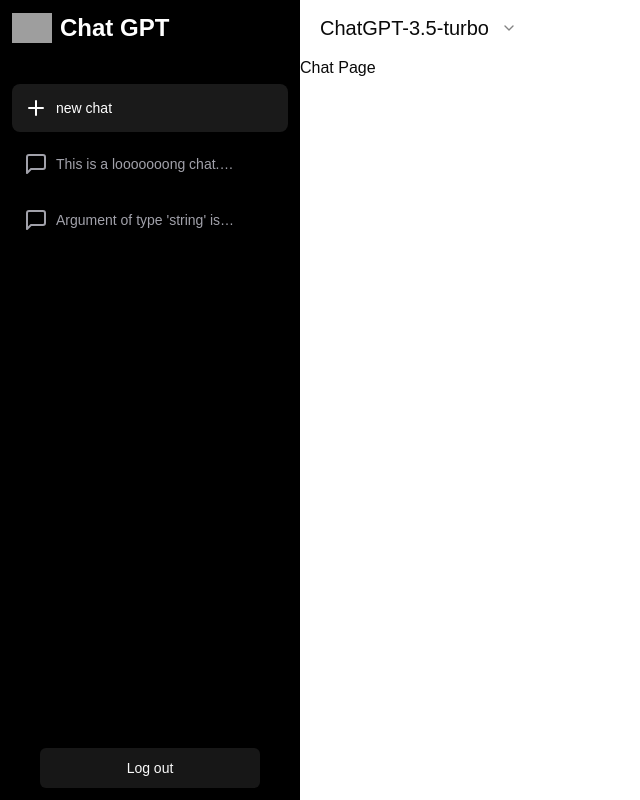
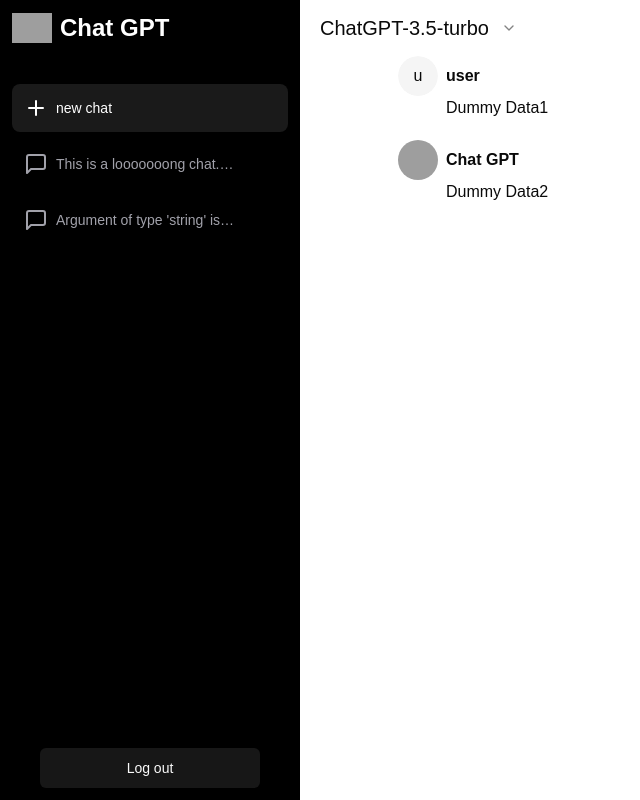
Before and after one commit to wwwkimminja/chatgpt-next14-tailwind, a Next.js app: page / in a window 1280 px wide. Shown: the whole page, without its empty margins (0-640 px from the left). Built offline with nearby package versions, Linux system fonts and the light colour scheme; grey boxes are pictures that could not be loaded.

Commit message:
feat: Chat

```diff
--- a/app/(chat)/page.tsx
+++ b/app/(chat)/page.tsx
@@ -1,3 +1,5 @@
+import { Chat } from '@/components/chat/Chat';
+
 export default function ChatPage() {
-  return <div>Chat Page</div>;
+  return <Chat />;
 }
--- /dev/null
+++ b/components/chat/Chat.tsx
@@ -0,0 +1,35 @@
+import React from 'react';
+import { Input } from '../ui/input';
+import { Empty } from './Empty';
+import { Message } from './Message';
+
+const MESSAGE_DUMMY = [
+  { id: '1', content: 'Dummy Data1', role: 'user' },
+  { id: '2', content: 'Dummy Data2', role: 'assistant' },
+];
+export function Chat() {
+  return (
+    <div className="flex flex-col w-[80%] h-full mx-auto">
+      {/* chat area */}
+      <div className="flex-1 ">
+        {MESSAGE_DUMMY.length === 0 ? (
+          <Empty />
+        ) : (
+          <>
+            {MESSAGE_DUMMY.map((message) => (
+              <Message
+                key={message.id}
+                name={'user'}
+                content={message.content}
+                role={message.role}
+              />
+            ))}
+          </>
+        )}
+      </div>
+
+      {/* input area */}
+      <div></div>
+    </div>
+  );
+}
--- /dev/null
+++ b/components/chat/Empty.tsx
@@ -0,0 +1,12 @@
+import Image from 'next/image';
+
+export function Empty() {
+  return (
+    <div className="flex flex-col justify-center items-center w-full h-full">
+      <Image src="/logo.png" width={50} height={50} alt="empty" />
+      <h3 className="text-xl md:text-2xl font-bold p-2">
+        What can I help you?
+      </h3>
+    </div>
+  );
+}
--- /dev/null
+++ b/components/chat/Message.tsx
@@ -0,0 +1,27 @@
+import { Avatar, AvatarFallback, AvatarImage } from '@/components/ui/avatar';
+
+type Props = {
+  name?: string;
+  content?: string;
+  role: string;
+};
+
+export function Message({ name = 'User', content = '', role }: Props) {
+  const isAssistant = role === 'assistant';
+  const avatarName = isAssistant ? 'Chat GPT' : name;
+
+  return (
+    <div className='flex item-center gap-2 mb-5 '>
+      {/* avatar */}
+      <Avatar>
+        <AvatarImage src={isAssistant ? '/logo.png' : ''} alt="avatar" />
+        <AvatarFallback>{avatarName[0]}</AvatarFallback>
+      </Avatar>
+      {/* avatar name + content */}
+      <div className='mt-2'>
+        <h2 className='font-bold'>{avatarName}</h2>
+        <div className='mt-2 whitespace-break-spaces'>{content}</div>
+      </div>
+    </div>
+  );
+}
--- /dev/null
+++ b/components/ui/avatar.tsx
@@ -0,0 +1,50 @@
+"use client"
+
+import * as React from "react"
+import * as AvatarPrimitive from "@radix-ui/react-avatar"
+
+import { cn } from "@/lib/utils"
+
+const Avatar = React.forwardRef<
+  React.ElementRef<typeof AvatarPrimitive.Root>,
+  React.ComponentPropsWithoutRef<typeof AvatarPrimitive.Root>
+>(({ className, ...props }, ref) => (
+  <AvatarPrimitive.Root
+    ref={ref}
+    className={cn(
+      "relative flex h-10 w-10 shrink-0 overflow-hidden rounded-full",
+      className
+    )}
+    {...props}
+  />
+))
+Avatar.displayName = AvatarPrimitive.Root.displayName
+
+const AvatarImage = React.forwardRef<
+  React.ElementRef<typeof AvatarPrimitive.Image>,
+  React.ComponentPropsWithoutRef<typeof AvatarPrimitive.Image>
+>(({ className, ...props }, ref) => (
+  <AvatarPrimitive.Image
+    ref={ref}
+    className={cn("aspect-square h-full w-full", className)}
+    {...props}
+  />
+))
+AvatarImage.displayName = AvatarPrimitive.Image.displayName
+
+const AvatarFallback = React.forwardRef<
+  React.ElementRef<typeof AvatarPrimitive.Fallback>,
+  React.ComponentPropsWithoutRef<typeof AvatarPrimitive.Fallback>
+>(({ className, ...props }, ref) => (
+  <AvatarPrimitive.Fallback
+    ref={ref}
+    className={cn(
+      "flex h-full w-full items-center justify-center rounded-full bg-muted",
+      className
+    )}
+    {...props}
+  />
+))
+AvatarFallback.displayName = AvatarPrimitive.Fallback.displayName
+
+export { Avatar, AvatarImage, AvatarFallback }
--- a/package.json
+++ b/package.json
@@ -12,6 +12,7 @@
   },
   "dependencies": {
     "@neondatabase/serverless": "^0.10.3",
+    "@radix-ui/react-avatar": "^1.1.1",
     "@radix-ui/react-dialog": "^1.1.2",
     "@radix-ui/react-dropdown-menu": "^2.1.2",
     "@radix-ui/react-label": "^2.1.0",
```
Also changed, not shown: 1 other file (tests, documents, lock files or other folders).
